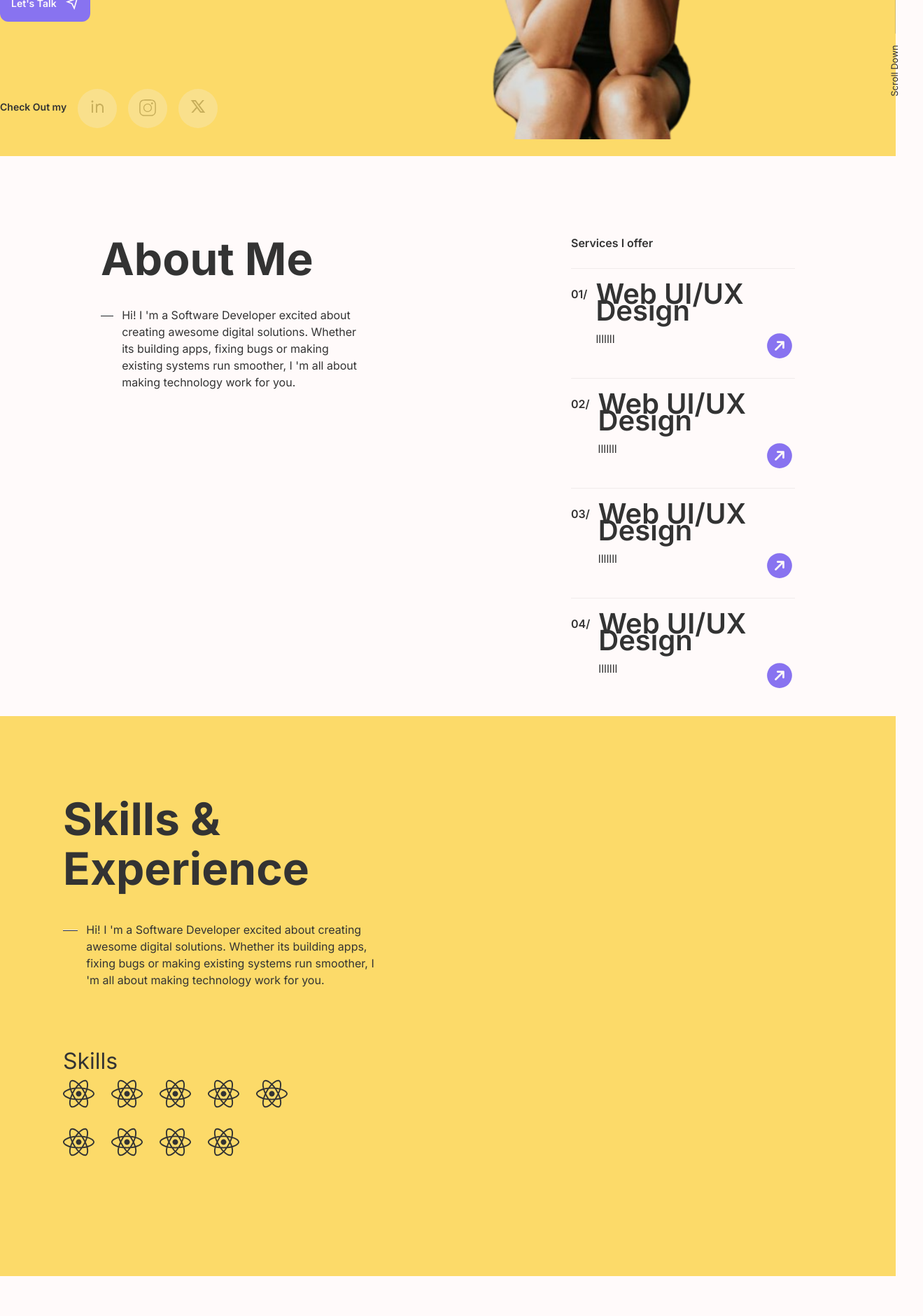
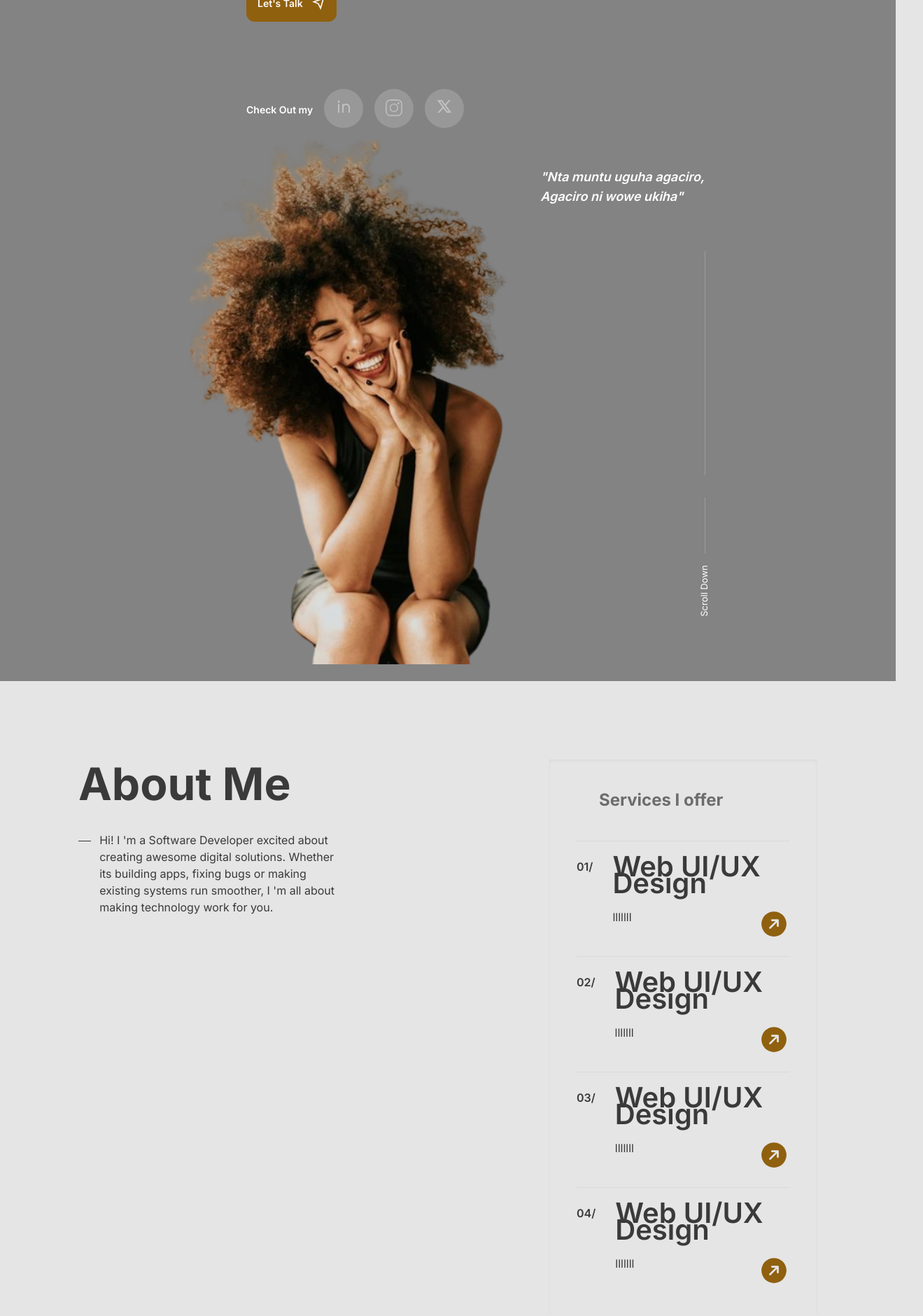
Before and after one commit to Bedinah/ppservices, a Next.js app: page / in a window 1280 px wide. Shown: the part 680-2560 px from the top of the page at 70% size, 1319 px wide, since content can reach past the window. Built offline with nearby package versions, Linux system fonts and the light colour scheme.

Commit message:
initial commits

```diff
--- a/app/globals.css
+++ b/app/globals.css
@@ -17,8 +17,8 @@
 }
 
 body {
-  color: #333333;
-  background:#FFFAFA;
+  color: #FFF;
+  background:#e5e5e5;
   font-size: small;
 }
 
--- a/pages/pages/landing.tsx
+++ b/pages/pages/landing.tsx
@@ -8,7 +8,10 @@ import { SlSocialInstagram } from "react-icons/sl";
 
 const LandingPage = () => {
   return (
-    <div className="flex justify-center pt-14 pb-6 bg-[#fcda69] w-full min-h-screen">
+    <div className="flex flex-wrap justify-center pt-14 pb-6 bg-[#838383] w-full min-h-screen">
+      <div className="relative">
+        <p className="absolute rotate-[-39deg] top-24 text-base text-[#8f600e] font-semibold">Hello!</p>
+      </div>
       <div className="w-[36rem] mt-[8rem] ">
         <div className="font-bold text-[4rem] leading-[1.1] mb-10">
           Call me Bazubagira <br /> nice to meet you
@@ -23,21 +26,21 @@ const LandingPage = () => {
             <br /> work for you.{" "}
           </p>
         </div>
-        <button className="bg-[#8873F0] hover:bg-[#ada3e2] py-4 px-4 rounded-xl inline-flex items-center text-sm text-[#FFFAFA] font-semibold">
+        <button className="bg-[#8f600e] hover:bg-[#533f1d] py-4 px-4 rounded-xl inline-flex items-center text-sm text-[#FFFAFA] font-semibold">
           <span className="mr-3">Let's Talk</span>
           <RiSendPlaneLine size={20} />
         </button>
 
         <div className="flex gap-4 mt-[7rem]">
-          <span className="text-sm font-semibold">Check Out my </span>
+          <span className="text-sm font-semibold mt-1">Check Out my </span>
           <div className="flex gap-4 ">
-            <div className="relative w-14 h-14 overflow-hidden bg-gray-100 rounded-full opacity-25 -top-4 transition ease-in-out delay-150 hover:-translate-y-1 hover:scale-110 duration-300">
+            <div className="relative w-14 h-14 overflow-hidden bg-[#aeaeae] rounded-full opacity-50 -top-4 transition ease-in-out delay-150 hover:-translate-y-1 hover:scale-110 duration-300">
               <RiLinkedinLine className="absolute w-6 h-6 left-4 top-[.8rem] " />
             </div>
-            <div className="relative w-14 h-14 overflow-hidden bg-gray-100 rounded-full opacity-25 -top-4 transition ease-in-out delay-150 hover:-translate-y-1 hover:scale-110 duration-300">
+            <div className="relative w-14 h-14 overflow-hidden bg-[#aeaeae] rounded-full opacity-50 -top-4 transition ease-in-out delay-150 hover:-translate-y-1 hover:scale-110 duration-300">
               <SlSocialInstagram className="absolute w-6 h-6 left-4 top-[.9rem] " />
             </div>
-            <div className="relative w-14 h-14 overflow-hidden bg-gray-100 rounded-full opacity-25 -top-4 transition ease-in-out delay-150 hover:-translate-y-1 hover:scale-110 duration-300">
+            <div className="relative w-14 h-14 overflow-hidden bg-[#aeaeae] rounded-full opacity-50 -top-4 transition ease-in-out delay-150 hover:-translate-y-1 hover:scale-110 duration-300">
               <RiTwitterXLine className="absolute w-6 h-6 left-4 top-[.8rem] " />
             </div>
           </div>
@@ -57,8 +60,8 @@ const LandingPage = () => {
           </i>
         </div>
         <div className="mt-[10rem] relative">
-          <div className="w-[1px] h-[20rem] bg-[#585858] opacity-25"></div>
-          <div className="w-[1px] h-[5rem] bg-[#585858] mt-8 opacity-25 mb-10"></div>
+          <div className="w-[1px] h-[20rem] bg-[#e5e5e5] opacity-25"></div>
+          <div className="w-[1px] h-[5rem] bg-[#e5e5e5] mt-8 opacity-25 mb-10"></div>
           <div className="rotate-180 absolute w-20 -left-10">
             <div className="rotate-90">Scroll Down</div>
           </div>
--- a/pages/pages/navigation.tsx
+++ b/pages/pages/navigation.tsx
@@ -2,7 +2,9 @@
 
 const Navigation = () =>{
 return(
-    <div className="w-full h-20 bg-black"></div>
+    <div className="w-full h-20 bg-black flex">
+
+    </div>
 )
 }
 export default Navigation;
--- a/pages/pages/projects.tsx
+++ b/pages/pages/projects.tsx
@@ -4,40 +4,40 @@ import Image from "next/image";
 
 const Projects = () => {
   return (
-    <div className=" pt-14 pb-6 w-full min-h-screen px-[18rem]">
+    <div className="container mx-auto px-8 pt-14 pb-6 w-full min-h-screen justify-around text-[#3a3a3a]">
       <div className="font-bold text-[4rem] leading-[1.1] mt-[6rem]">
         Latest <br /> Projects
       </div>
-      <div className="flex justify-between flex-wrap mt-6">
-        <div className="max-w-sm rounded overflow-hidden shadow-lg ">
+      <div className="flex justify-between flex-wrap ">
+        <div className="w-[30rem] rounded overflow-hidden shadow-lg h-[24.2rem] mt-[5rem]">
           <hr className="bg-[#333333] w-[24rem] h-[2px] mt-3 my-5" />
           <div className="flex justify-between px-4">
             <div className="font-semibold text-[1.6rem] leading-[1.1] ">
               PlantShop <br /> Landing Page
             </div>
-            <PiArrowCircleUpRightFill color="#8873F0" size={44} />
+            <PiArrowCircleUpRightFill color="#8f600e" size={48} />
           </div>
           <p className="my-1 px-4">Web landing page</p>
           <Image src={LandingImage} alt="lap" className="mt-6" />
         </div>
-        <div className="max-w-sm rounded overflow-hidden shadow-lg">
+        <div className="w-[30rem] rounded overflow-hidden shadow-lg h-[24.2rem] mt-[2.5rem] ">
           <hr className="bg-[#333333] w-[24rem] h-[2px] mt-3 my-5" />
           <div className="flex justify-between px-4">
             <div className="font-semibold text-[1.6rem] leading-[1.1] ">
               PlantShop <br /> Landing Page
             </div>
-            <PiArrowCircleUpRightFill color="#8873F0" size={44} />
+            <PiArrowCircleUpRightFill color="#8f600e" size={44} />
           </div>
           <p className="my-1 px-4">Web landing page</p>
           <Image src={LandingImage} alt="lap" className="mt-6" />
         </div>
-        <div className="max-w-sm rounded overflow-hidden shadow-lg">
+        <div className="w-[30rem] rounded overflow-hidden shadow-lg h-[24.2rem]">
           <hr className="bg-[#333333] w-[24rem] h-[2px] mt-3 my-5" />
           <div className="flex justify-between px-4">
             <div className="font-semibold text-[1.6rem] leading-[1.1]">
               PlantShop <br /> Landing Page
             </div>
-            <PiArrowCircleUpRightFill color="#8873F0" size={44} />
+            <PiArrowCircleUpRightFill color="#8f600e" size={44} />
           </div>
           <p className="my-1 px-4">Web landing page</p>
           <Image src={LandingImage} alt="lap" className="mt-6" />
--- a/pages/pages/service.tsx
+++ b/pages/pages/service.tsx
@@ -26,8 +26,8 @@ const services = [
 
 const Services = () => {
   return (
-    <div className=" flex justify-center  min-h-screen w-full py-4 gap-[18rem] ">
-          <div className="w-[30%]">
+    <div className="lg:flex  justify-center  min-h-screen w-full py-4 gap-[18rem] text-[#3a3a3a]">
+      <div className="lg:w-[30%]">
         <div className="font-bold text-[4rem] leading-[1.1] mt-[6rem]">
           About Me
         </div>
@@ -35,25 +35,24 @@ const Services = () => {
           <hr className="bg-[#333333] w-20 h-[2px] mt-3" />
 
           <p className="text-base mb-2">
-                Hi! I 'm a Software Developer excited about creating awesome
-                digital solutions. Whether its building apps, fixing bugs or
-                making existing systems run smoother, I 'm all about making
-                technology work for you.{" "}
+            Hi! I 'm a Software Developer excited about creating awesome digital
+            solutions. Whether its building apps, fixing bugs or making existing
+            systems run smoother, I 'm all about making technology work for you.{" "}
           </p>
         </div>
       </div>
-        <div className="w-[25%] mt-[6rem]" >
-        <h1 className="font-semibold text-base">Services I offer</h1>
+      <div className="lg:w-[30%] mt-[6rem] shadow-inner p-10  h-fit">
+        <h1 className="font-bold text-[1.5rem] ml-8 mb-10 opacity-70 ">Services I offer</h1>
         {services?.map((data: any, index: any) => (
           <>
-              <Divider/>
+            <Divider />
             <div className="flex gap-3 justify-center font-semibold text-base">
-                <div>{data?.nindex}</div>
+              <div className="mr-4">{data?.nindex}</div>
               <div>
                 <div className="font-semibold text-[2.5rem]">{data?.names}</div>
-                  <div className="flex justify-between mt-4">
+                <div className="flex justify-between mt-6">
                   <p className="font-normal">{data?.link}</p>
-                    <PiArrowCircleUpRightFill color="#8873F0" size={44} />
+                  <PiArrowCircleUpRightFill color="#8f600e" size={44} />
                 </div>
               </div>
             </div>
--- a/pages/pages/skills.tsx
+++ b/pages/pages/skills.tsx
@@ -1,10 +1,30 @@
-import { Space } from "antd";
+import { Divider, Space } from "antd";
 import { FaReact } from "react-icons/fa";
 
+const experiences = [
+  {
+    years: "2023-present",
+    role: " Frontend Developer",
+    company: "Samphone",
+  },
+  {
+    years: "2022-2023",
+    role: " Frontend Developer",
+    company: "Umurava ltd",
+  },
+  {
+    years: "2019-2019",
+    role: "Frontend Developer",
+    company: "lllllll",
+  },
+];
+
+
+
 const Experience = () => {
-    return(
-<div className="min-h-screen w-full py-4 bg-[#fcda69] flex justify-center gap-3">
-      <div className="w-[35%]">
+  return (
+    <div className="min-h-screen w-full py-4 gap-[18rem] bg-[#838383] lg:flex justify-center">
+      <div className="lg:w-[35%]">
         <div className="font-bold text-[4rem] leading-[1.1] mt-[6rem]">
           Skills & <br />
           Experience
@@ -19,26 +39,43 @@ const Experience = () => {
           </p>
         </div>
         <div className="mt-20">
-        <div className="font-normal text-[2rem] ">
+          <div className="font-normal text-[2rem] mb-4 ">
             Skills
           </div>
           <div className="w-[22rem] flex flex-wrap gap-6">
-        <FaReact size={45}/>
-        <FaReact size={45}/>
-        <FaReact size={45}/>
-        <FaReact size={45}/>
-        <FaReact size={45}/>
-        <FaReact size={45}/>
-        <FaReact size={45}/>
-        <FaReact size={45}/>
-        <FaReact size={45}/>
+            <span><FaReact size={45} />
+              <p>React</p></span>
+            <FaReact size={45} />
+            <FaReact size={45} />
+            <FaReact size={45} />
+            <FaReact size={45} />
+            <FaReact size={45} />
+            <FaReact size={45} />
+            <FaReact size={45} />
+            <FaReact size={45} />
           </div>
           <div>
 
           </div>
         </div>
       </div>
-      <div className="w-[50%]"></div>
+      <div className="lg:w-[25%] mt-[6rem]">
+        <h1 className="font-bold text-[2rem] text-start mb-10 ">Experience</h1>
+        {experiences?.map((data: any, index: any) => (
+          <>
+            <Divider />
+            <div className="flex gap-3 justify-center font-semibold text-base">
+              <div className="mr-4">{data?.years}</div>
+              <div>
+                <div className="font-semibold text-[2rem]">{data?.role}</div>
+                <div className="flex justify-between mt-6">
+                  <p className="font-normal">{data?.company}</p>
+                </div>
+              </div>
+            </div>
+          </>
+        ))}
+      </div>
     </div>
   )
 
--- a/pages/pages/testimonials.tsx
+++ /dev/null
@@ -1,10 +0,0 @@
-
-
-const Testimonials = () =>{
-    return(
-        <div>
-
-        </div>
-    )
-}
-export default Testimonials;
```
Also changed, not shown: pages/pages/contactus.tsx (+20 -11 lines). Lines whose indentation alone changed are shown as unchanged.
